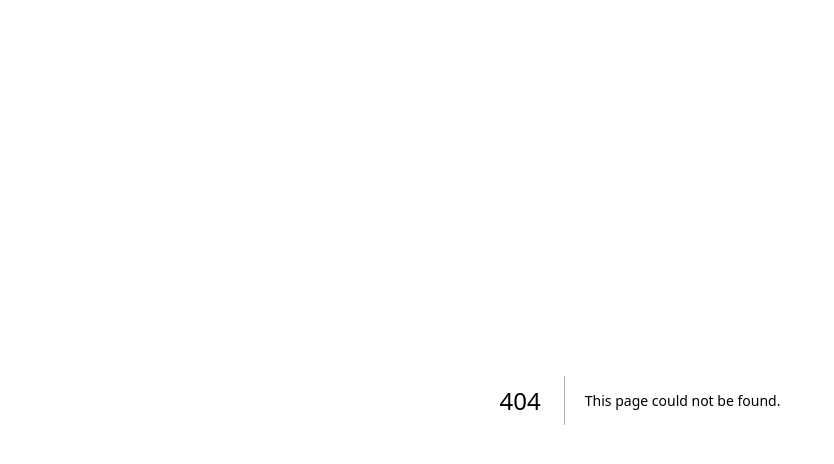
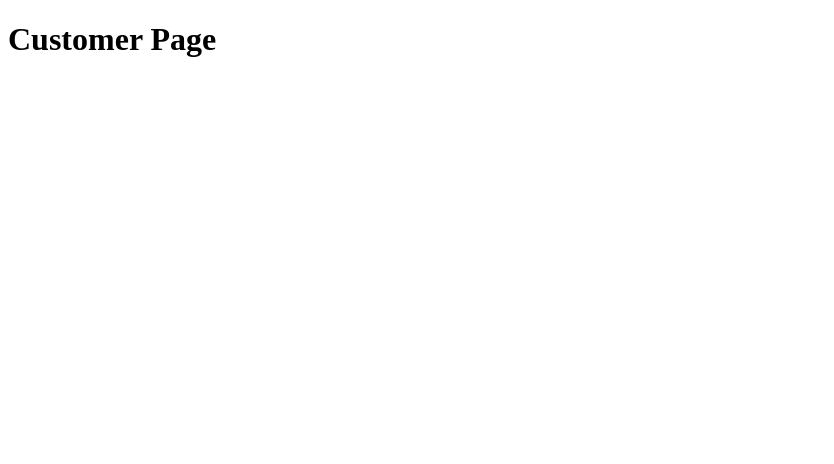
Before and after one commit to tahseenafzal/nextjs-dashboard, a Next.js app: page /dashboard/customers in a window 1280 px wide. Before the commit this address had no page. Shown: the top 464 px of the page, without its empty margins (0-834 px from the left). Built offline with nearby package versions, Linux system fonts and the light colour scheme.

Commit message:
Create page.tsx

```diff
--- /dev/null
+++ b/app/dashboard/customers/page.tsx
@@ -0,0 +1,5 @@
+const Page = () => {
+  return <h1>Customer Page</h1>;
+};
+
+export default Page;
```
